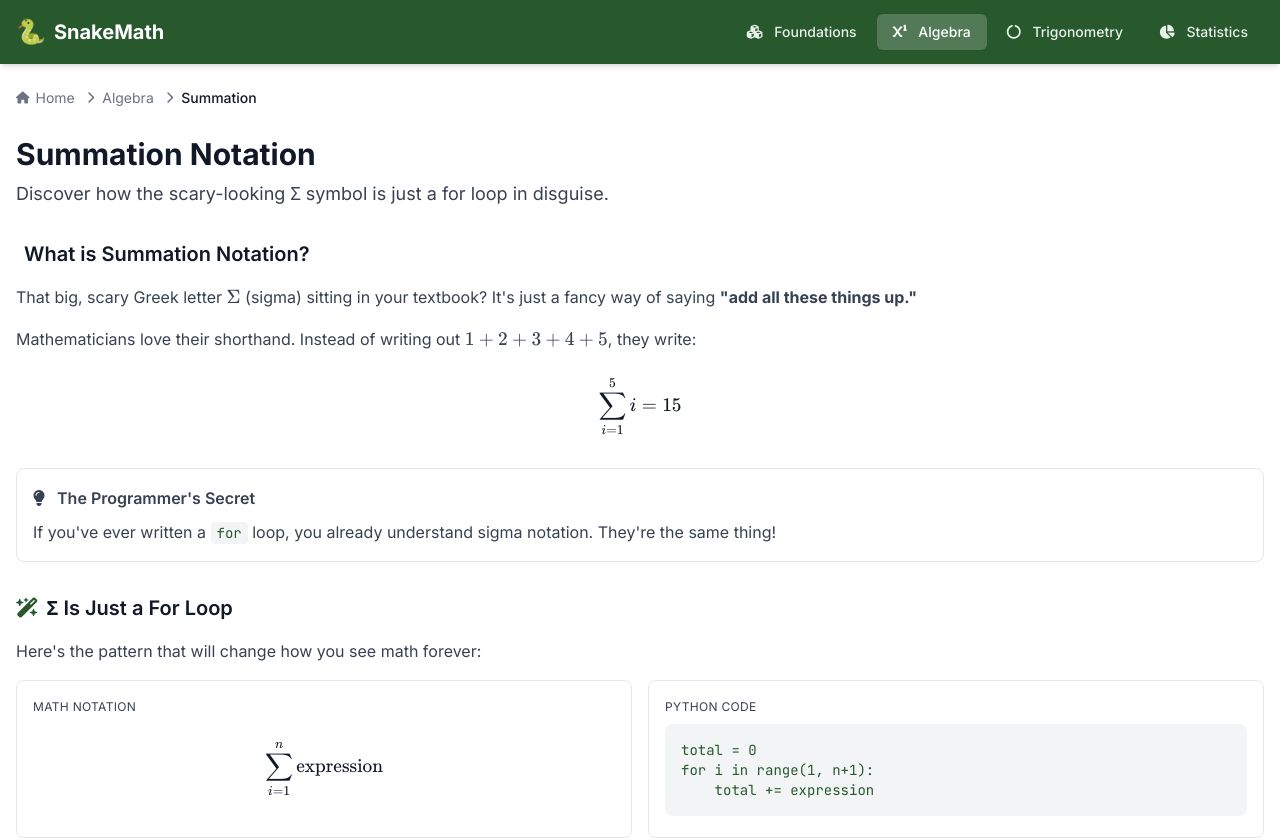
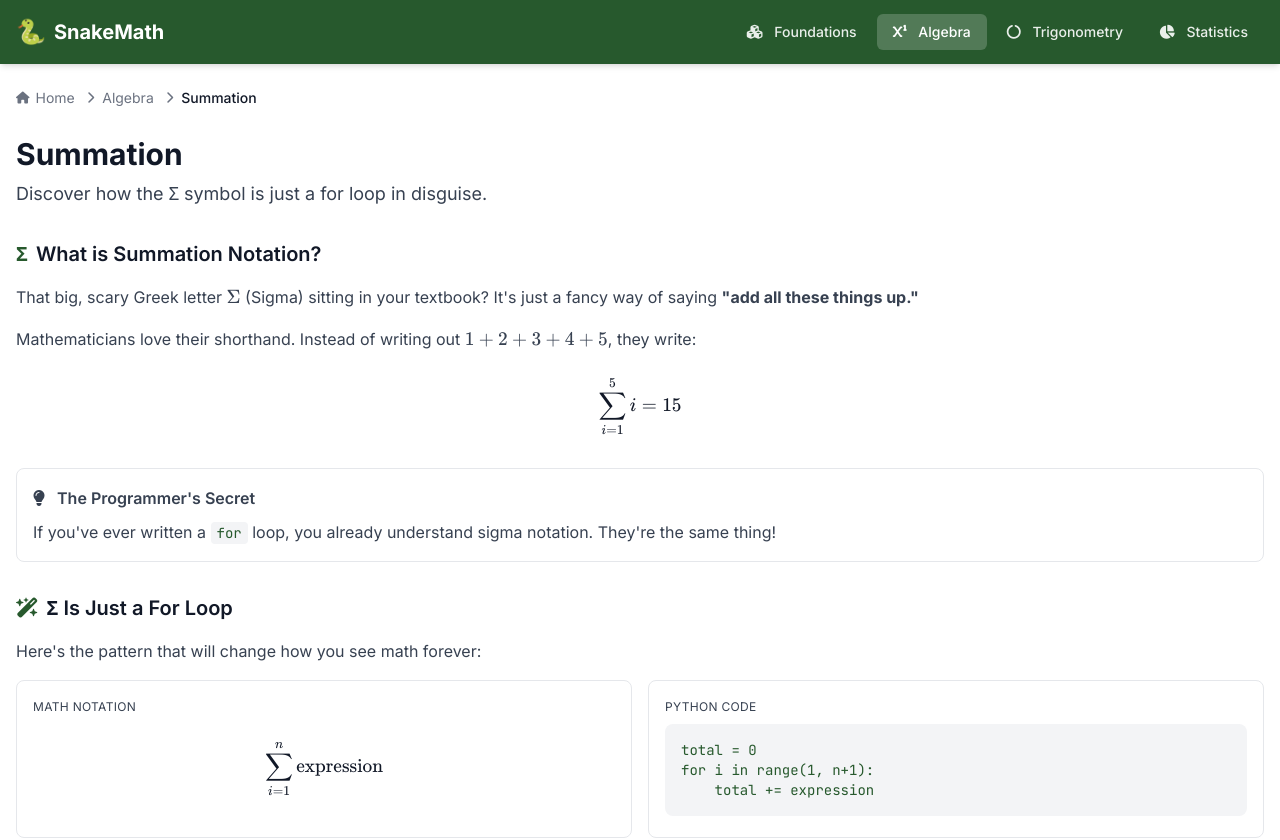
Before and after one commit to Cal-ly/SnakeMath, a Vue app: page /algebra/summation in a window 1280 px wide. Shown: the top 840 px of the page. Built offline with nearby package versions, Linux system fonts and the light colour scheme.

Commit message:
feat: enhance icon support with Unicode characters and update Summation view

```diff
--- a/src/components/content/ContentSection.vue
+++ b/src/components/content/ContentSection.vue
@@ -8,6 +8,8 @@ interface Props {
   title: string
   /** Font Awesome icon class */
   icon?: string
+  /** Unicode character for icons not in icon libraries (e.g., Σ) */
+  unicodeIcon?: string
   /** Make section collapsible */
   collapsible?: boolean
   /** Start expanded (if collapsible) */
@@ -16,6 +18,7 @@ interface Props {
 
 withDefaults(defineProps<Props>(), {
   icon: undefined,
+  unicodeIcon: undefined,
   collapsible: false,
   defaultExpanded: true,
 })
@@ -26,7 +29,10 @@ withDefaults(defineProps<Props>(), {
     <!-- Non-collapsible version -->
     <template v-if="!collapsible">
       <h2 class="flex items-center gap-2 text-xl font-semibold text-text-primary mb-4">
-        <i v-if="icon" :class="icon" class="text-primary" aria-hidden="true" />
+        <span v-if="unicodeIcon" class="text-primary font-bold" aria-hidden="true">{{
+          unicodeIcon
+        }}</span>
+        <i v-else-if="icon" :class="icon" class="text-primary" aria-hidden="true" />
         <a :href="`#${id}`" class="hover:text-primary transition-colors">
           {{ title }}
         </a>
--- a/src/data/navigation.ts
+++ b/src/data/navigation.ts
@@ -13,6 +13,7 @@ export interface NavSubtopic {
   description?: string
   path: string
   faIcon?: string
+  unicodeIcon?: string // For special characters like Σ when no icon library has them
 }
 
 export const topics: NavTopic[] = [
@@ -79,7 +80,7 @@ export const topics: NavTopic[] = [
         title: 'Summation',
         description: 'Sigma is just a for loop',
         path: '/algebra/summation',
-        faIcon: 'bi bi-sigma',
+        unicodeIcon: 'Σ',
       },
       {
         id: 'quadratics',
--- a/src/views/algebra/AlgebraIndex.vue
+++ b/src/views/algebra/AlgebraIndex.vue
@@ -46,7 +46,15 @@ const topic = topics.find((t) => t.id === 'algebra')!
             <div
               class="w-12 h-12 rounded-lg bg-primary/10 flex items-center justify-center flex-shrink-0"
             >
+              <span
+                v-if="subtopic.unicodeIcon"
+                class="text-primary text-2xl font-bold"
+                aria-hidden="true"
+              >
+                {{ subtopic.unicodeIcon }}
+              </span>
               <i
+                v-else
                 :class="subtopic.faIcon || 'fa-solid fa-file'"
                 class="text-primary text-xl"
                 aria-hidden="true"
--- a/src/views/algebra/SummationView.vue
+++ b/src/views/algebra/SummationView.vue
@@ -108,14 +108,14 @@ compare_methods(100_000_000)`
 
 <template>
   <TopicPage
-    title="Summation Notation"
-    description="Discover how the scary-looking Σ symbol is just a for loop in disguise."
+    title="Summation"
+    description="Discover how the Σ symbol is just a for loop in disguise."
   >
     <div class="space-y-8">
       <!-- Introduction -->
-      <ContentSection id="introduction" title="What is Summation Notation?" icon="bi bi-sigma">
+      <ContentSection id="introduction" title="What is Summation Notation?" unicode-icon="Σ">
         <p class="mb-4">
-          That big, scary Greek letter <MathBlock formula="\Sigma" /> (sigma) sitting in your
+          That big, scary Greek letter <MathBlock formula="\Sigma" /> (Sigma) sitting in your
           textbook? It's just a fancy way of saying <strong>"add all these things up."</strong>
         </p>
 
```
Also changed, not shown: 1 other file (tests, documents, lock files or other folders).
